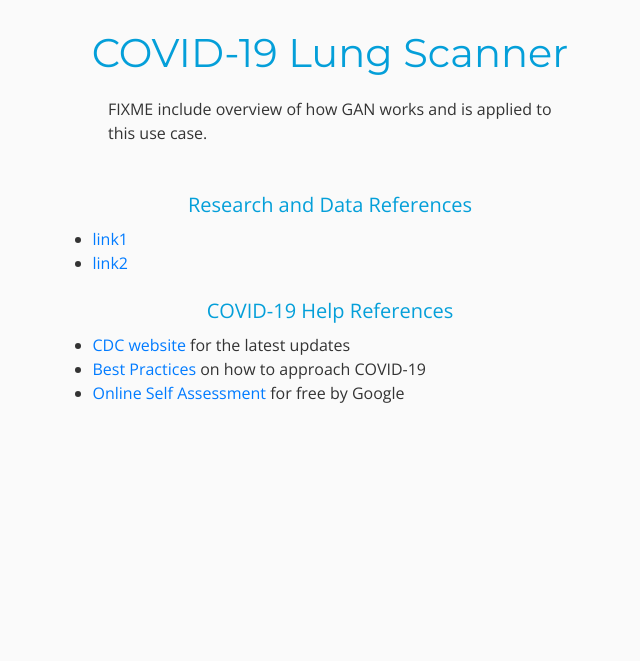
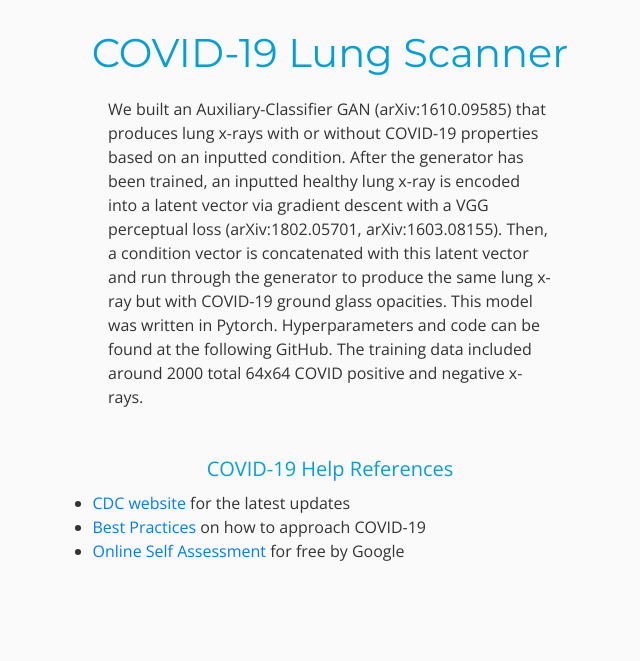
Before and after one commit to avdravid/COVIDify, a Flask app: page /info in a window 1280 px wide. Shown: the part 51-712 px from the top of the page, without its empty margins (310-950 px from the left). Run offline with Flask 2, Linux system fonts and the light colour scheme; some libraries are stand-ins or nearby versions.

Commit message:
template changes

```diff
--- a/templates/home.html
+++ b/templates/home.html
@@ -15,9 +15,9 @@
     <!-- Font imports -->
     <link href="https://fonts.googleapis.com/css2?family=Montserrat&family=Open+Sans&display=swap" rel="stylesheet">
     {%if title%}
-    <title>Disease X-Ray GAN - {{title}} </title>
+    <title>COVIDify - {{title}} </title>
     {%else%}
-    <title>COVID-19 Effects</title>
+    <title>COVIDify</title>
     {%endif%}
 </head>
 <body>
@@ -34,7 +34,7 @@
                 {%endif%}
             {%endwith%}
             <div class="column centered-container body">
-                <h1>COVID-19 Lung Scanner</h1>
+                <h1>COVIDify</h1>
                 <p class="info">This application uses a generative adversarial network (GAN)
                 to overlay COVID-19 features onto X-ray images of healthy lungs. We believe
                 that, by isolating the additional features generated by the GAN, we may potentially identify specific physiological changes both during the disease and post-recovery.
--- a/templates/info.html
+++ b/templates/info.html
@@ -2,16 +2,10 @@
 {%block content%}
    <div class="column centered-container page-header">
       <h1>COVID-19 Lung Scanner</h1>
-      <p class="info">FIXME include overview of how GAN works and is applied to this use case.</p>
+      <p class="info">We built an Auxiliary-Classifier GAN (arXiv:1610.09585) that produces lung x-rays with or without COVID-19 properties based on an inputted condition. After the generator has been trained, an inputted healthy lung x-ray is encoded into a latent vector via gradient descent with a VGG perceptual loss (arXiv:1802.05701, arXiv:1603.08155). Then, a condition vector is concatenated with this latent vector and run through the generator to produce the same lung x-ray but with COVID-19 ground glass opacities. This model was written in Pytorch. Hyperparameters and code can be found at the following GitHub. The training data included around 2000 total 64x64 COVID positive and negative x-rays.
+</p>
    </div>
    <div class="column centered-container">
-        <div class="list">
-            <h2 class="text-center">Research and Data References</h2>
-            <ul>
-                <li><a href="">link1</a></li>
-                <li><a href="">link2</a></li>
-            </ul>
-        </div>
         <div class="list">
             <h2 class="text-center">COVID-19 Help References</h2>
             <ul>
--- a/templates/layout.html
+++ b/templates/layout.html
@@ -15,9 +15,9 @@
     <!-- Font imports -->
     <link href="https://fonts.googleapis.com/css2?family=Montserrat&family=Open+Sans&display=swap" rel="stylesheet">
     {%if title%}
-    <title>Disease X-Ray GAN - {{title}} </title>
+    <title>COVIDify - {{title}} </title>
     {%else%}
-    <title>COVID-19 Effects</title>
+    <title>COVIDify</title>
     {%endif%}
 </head>
 <body>
--- a/templates/results.html
+++ b/templates/results.html
@@ -2,9 +2,8 @@
 {%block content%}
    <div class="column centered-container page-header">
       <h1>COVID-19 Lung Scanner</h1>
-      <p class="info">FIXME with correct information about GAN result on received lung x-ray
-          image. maybe also include how this image was generated for those not familiar with
-          GANs or that could be on a separate page.</p>
+      <p class="info">We built an Auxiliary-Classifier GAN (arXiv:1610.09585) that produces lung x-rays with or without COVID-19 properties based on an inputted condition. After the generator has been trained, an inputted healthy lung x-ray is encoded into a latent vector via gradient descent with a VGG perceptual loss (arXiv:1802.05701, arXiv:1603.08155). Then, a condition vector is concatenated with this latent vector and run through the generator to produce the same lung x-ray but with COVID-19 ground glass opacities. This model was written in Pytorch. Hyperparameters and code can be found at the following GitHub. The training data included around 2000 total 64x64 COVID positive and negative x-rays.
+</p>
    </div>
    <div class="column centered-container">
        <p>X-Ray image successfully scanned!</p>
```
Also changed, not shown: templates/upload.html (+4 -3 lines).
